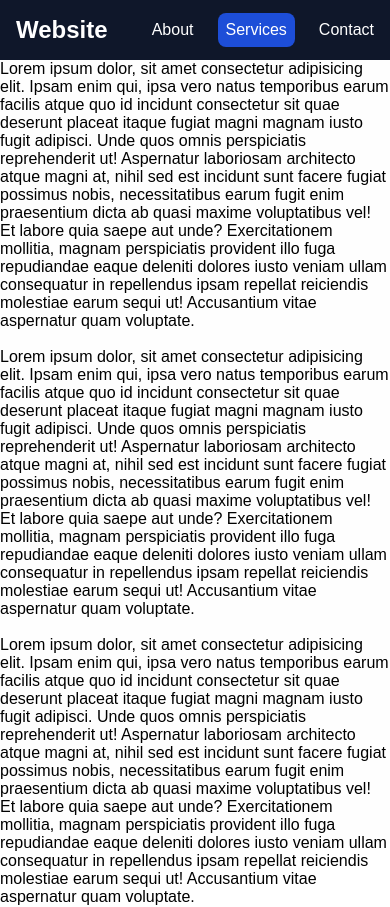
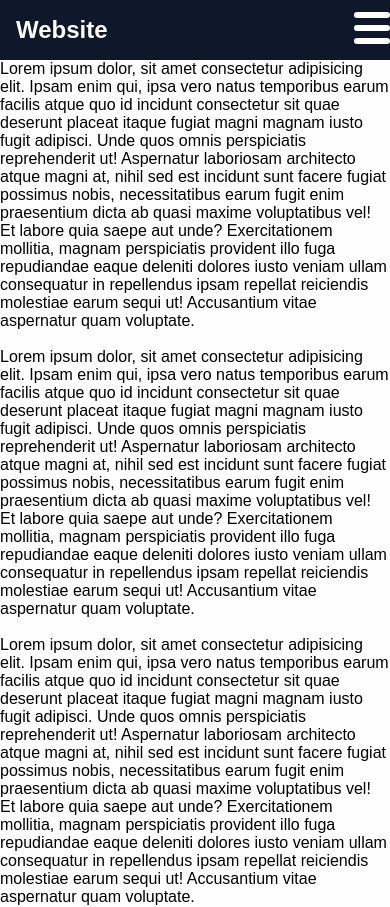
Before and after one commit to Hiro6634/react-navbar, a React (Vite) app: page /services in a window 390 px wide. Shown: the top 907 px of the page. Built offline with nearby package versions, Linux system fonts and the light colour scheme.

Commit message:
Demo Complete!

```diff
--- a/src/App.css
+++ b/src/App.css
@@ -1,5 +1,5 @@
 .App {
   background-color: #fefefe;
-  height: 100vh;
+  height: 100%;
   width: 100%;
 }
--- a/src/App.jsx
+++ b/src/App.jsx
@@ -1,6 +1,6 @@
 import { Route, Routes } from 'react-router-dom';
 import './App.css';
-import Navbar from './components/Navbar';
+import { Navbar } from './components/Navbar';
 import { About, Contact, Home, Services } from './components/pages';
 
 const  App = () => {
--- a/src/components/Navbar.css
+++ b/src/components/Navbar.css
@@ -7,7 +7,7 @@ nav {
     justify-content: space-between;
     align-items: center;
     background-color: #0f172a;
-    postion: sticky;
+    position: sticky;
     top:0;
 }
 
@@ -39,3 +39,52 @@ nav ul li a {
 nav ul li a:not(.active):hover {
     background-color: #172554;
 }
+
+nav .menu {
+    display: none;
+    position: absolute;
+    top: 0.75rem;
+    right: 0rem;
+    flex-direction: column;
+    justify-content: space-between;
+    width: 2.25rem;
+    height: 2rem;
+}
+
+nav .menu span {
+    height: 0.4rem;
+    width: 100%;
+    background-color: #fff;
+    border-radius: 0.2rem;
+}
+
+@media ( max-width: 480px) {
+    nav .menu {
+        display: flex;
+    }
+    nav {
+        flex-direction: column;
+        align-items: start;
+    }
+
+    nav ul {
+        display: none;
+        flex-direction: column;
+        width: 100%;
+        margin-bottom: 0.25rem;
+    }
+
+    nav ul.open {
+        display: flex;
+    }
+
+    nav ul li {
+        width: 100%;
+        text-align: center;
+    }
+
+    nav ul li a{
+        margin: 0.2rem 0.5rem;
+    }
+
+}
--- a/src/components/Navbar.jsx
+++ b/src/components/Navbar.jsx
@@ -1,13 +1,25 @@
-import React from "react";
+import React, { useState } from "react";
 import { Link, NavLink } from "react-router-dom";
 
 import "./Navbar.css";
 
-const Navbar = () => {
+export const Navbar = () => {
+
+    const [menuOpen, setMenuOpen] = useState(false);
+
     return(
         <nav>
-            <Link to="/" className="title">Website</Link>
-            <ul>
+            <Link to="/" className="title">
+                Website
+            </Link>
+            <div className="menu" onClick={()=>{
+                setMenuOpen(!menuOpen);
+            }}>
+                <span></span>
+                <span></span>
+                <span></span>
+            </div>
+            <ul className={menuOpen ? "open":""}>
                 <li>
                     <NavLink to="/about">About</NavLink>
                 </li>
@@ -21,5 +33,3 @@ const Navbar = () => {
         </nav>
     )
 }
-
-export default Navbar;
--- a/src/components/pages/Services.jsx
+++ b/src/components/pages/Services.jsx
@@ -17,6 +17,24 @@ export const Services = () => {
         <br/>
         <div> Lorem ipsum dolor, sit amet consectetur adipisicing elit. Ipsam enim qui, ipsa vero natus temporibus earum facilis atque quo id incidunt consectetur sit quae deserunt placeat itaque fugiat magni magnam iusto fugit adipisci. Unde quos omnis perspiciatis reprehenderit ut! Aspernatur laboriosam architecto atque magni at, nihil sed est incidunt sunt facere fugiat possimus nobis, necessitatibus earum fugit enim praesentium dicta ab quasi maxime voluptatibus vel! Et labore quia saepe aut unde? Exercitationem mollitia, magnam perspiciatis provident illo fuga repudiandae eaque deleniti dolores iusto veniam ullam consequatur in repellendus ipsam repellat reiciendis molestiae earum sequi ut! Accusantium vitae aspernatur quam voluptate.</div>
         <br/>
+        <div> Lorem ipsum dolor, sit amet consectetur adipisicing elit. Ipsam enim qui, ipsa vero natus temporibus earum facilis atque quo id incidunt consectetur sit quae deserunt placeat itaque fugiat magni magnam iusto fugit adipisci. Unde quos omnis perspiciatis reprehenderit ut! Aspernatur laboriosam architecto atque magni at, nihil sed est incidunt sunt facere fugiat possimus nobis, necessitatibus earum fugit enim praesentium dicta ab quasi maxime voluptatibus vel! Et labore quia saepe aut unde? Exercitationem mollitia, magnam perspiciatis provident illo fuga repudiandae eaque deleniti dolores iusto veniam ullam consequatur in repellendus ipsam repellat reiciendis molestiae earum sequi ut! Accusantium vitae aspernatur quam voluptate.</div>
+        <br/>
+        <div> Lorem ipsum dolor, sit amet consectetur adipisicing elit. Ipsam enim qui, ipsa vero natus temporibus earum facilis atque quo id incidunt consectetur sit quae deserunt placeat itaque fugiat magni magnam iusto fugit adipisci. Unde quos omnis perspiciatis reprehenderit ut! Aspernatur laboriosam architecto atque magni at, nihil sed est incidunt sunt facere fugiat possimus nobis, necessitatibus earum fugit enim praesentium dicta ab quasi maxime voluptatibus vel! Et labore quia saepe aut unde? Exercitationem mollitia, magnam perspiciatis provident illo fuga repudiandae eaque deleniti dolores iusto veniam ullam consequatur in repellendus ipsam repellat reiciendis molestiae earum sequi ut! Accusantium vitae aspernatur quam voluptate.</div>
+        <br/>
+        <div> Lorem ipsum dolor, sit amet consectetur adipisicing elit. Ipsam enim qui, ipsa vero natus temporibus earum facilis atque quo id incidunt consectetur sit quae deserunt placeat itaque fugiat magni magnam iusto fugit adipisci. Unde quos omnis perspiciatis reprehenderit ut! Aspernatur laboriosam architecto atque magni at, nihil sed est incidunt sunt facere fugiat possimus nobis, necessitatibus earum fugit enim praesentium dicta ab quasi maxime voluptatibus vel! Et labore quia saepe aut unde? Exercitationem mollitia, magnam perspiciatis provident illo fuga repudiandae eaque deleniti dolores iusto veniam ullam consequatur in repellendus ipsam repellat reiciendis molestiae earum sequi ut! Accusantium vitae aspernatur quam voluptate.</div>
+        <br/>
+        <div> Lorem ipsum dolor, sit amet consectetur adipisicing elit. Ipsam enim qui, ipsa vero natus temporibus earum facilis atque quo id incidunt consectetur sit quae deserunt placeat itaque fugiat magni magnam iusto fugit adipisci. Unde quos omnis perspiciatis reprehenderit ut! Aspernatur laboriosam architecto atque magni at, nihil sed est incidunt sunt facere fugiat possimus nobis, necessitatibus earum fugit enim praesentium dicta ab quasi maxime voluptatibus vel! Et labore quia saepe aut unde? Exercitationem mollitia, magnam perspiciatis provident illo fuga repudiandae eaque deleniti dolores iusto veniam ullam consequatur in repellendus ipsam repellat reiciendis molestiae earum sequi ut! Accusantium vitae aspernatur quam voluptate.</div>
+        <br/>
+        <div> Lorem ipsum dolor, sit amet consectetur adipisicing elit. Ipsam enim qui, ipsa vero natus temporibus earum facilis atque quo id incidunt consectetur sit quae deserunt placeat itaque fugiat magni magnam iusto fugit adipisci. Unde quos omnis perspiciatis reprehenderit ut! Aspernatur laboriosam architecto atque magni at, nihil sed est incidunt sunt facere fugiat possimus nobis, necessitatibus earum fugit enim praesentium dicta ab quasi maxime voluptatibus vel! Et labore quia saepe aut unde? Exercitationem mollitia, magnam perspiciatis provident illo fuga repudiandae eaque deleniti dolores iusto veniam ullam consequatur in repellendus ipsam repellat reiciendis molestiae earum sequi ut! Accusantium vitae aspernatur quam voluptate.</div>
+        <br/>
+        <div> Lorem ipsum dolor, sit amet consectetur adipisicing elit. Ipsam enim qui, ipsa vero natus temporibus earum facilis atque quo id incidunt consectetur sit quae deserunt placeat itaque fugiat magni magnam iusto fugit adipisci. Unde quos omnis perspiciatis reprehenderit ut! Aspernatur laboriosam architecto atque magni at, nihil sed est incidunt sunt facere fugiat possimus nobis, necessitatibus earum fugit enim praesentium dicta ab quasi maxime voluptatibus vel! Et labore quia saepe aut unde? Exercitationem mollitia, magnam perspiciatis provident illo fuga repudiandae eaque deleniti dolores iusto veniam ullam consequatur in repellendus ipsam repellat reiciendis molestiae earum sequi ut! Accusantium vitae aspernatur quam voluptate.</div>
+        <br/>
+        <div> Lorem ipsum dolor, sit amet consectetur adipisicing elit. Ipsam enim qui, ipsa vero natus temporibus earum facilis atque quo id incidunt consectetur sit quae deserunt placeat itaque fugiat magni magnam iusto fugit adipisci. Unde quos omnis perspiciatis reprehenderit ut! Aspernatur laboriosam architecto atque magni at, nihil sed est incidunt sunt facere fugiat possimus nobis, necessitatibus earum fugit enim praesentium dicta ab quasi maxime voluptatibus vel! Et labore quia saepe aut unde? Exercitationem mollitia, magnam perspiciatis provident illo fuga repudiandae eaque deleniti dolores iusto veniam ullam consequatur in repellendus ipsam repellat reiciendis molestiae earum sequi ut! Accusantium vitae aspernatur quam voluptate.</div>
+        <br/>
+        <div> Lorem ipsum dolor, sit amet consectetur adipisicing elit. Ipsam enim qui, ipsa vero natus temporibus earum facilis atque quo id incidunt consectetur sit quae deserunt placeat itaque fugiat magni magnam iusto fugit adipisci. Unde quos omnis perspiciatis reprehenderit ut! Aspernatur laboriosam architecto atque magni at, nihil sed est incidunt sunt facere fugiat possimus nobis, necessitatibus earum fugit enim praesentium dicta ab quasi maxime voluptatibus vel! Et labore quia saepe aut unde? Exercitationem mollitia, magnam perspiciatis provident illo fuga repudiandae eaque deleniti dolores iusto veniam ullam consequatur in repellendus ipsam repellat reiciendis molestiae earum sequi ut! Accusantium vitae aspernatur quam voluptate.</div>
+        <br/>
+        <div> Lorem ipsum dolor, sit amet consectetur adipisicing elit. Ipsam enim qui, ipsa vero natus temporibus earum facilis atque quo id incidunt consectetur sit quae deserunt placeat itaque fugiat magni magnam iusto fugit adipisci. Unde quos omnis perspiciatis reprehenderit ut! Aspernatur laboriosam architecto atque magni at, nihil sed est incidunt sunt facere fugiat possimus nobis, necessitatibus earum fugit enim praesentium dicta ab quasi maxime voluptatibus vel! Et labore quia saepe aut unde? Exercitationem mollitia, magnam perspiciatis provident illo fuga repudiandae eaque deleniti dolores iusto veniam ullam consequatur in repellendus ipsam repellat reiciendis molestiae earum sequi ut! Accusantium vitae aspernatur quam voluptate.</div>
+        <br/>
     </div>
     );
 }
```
